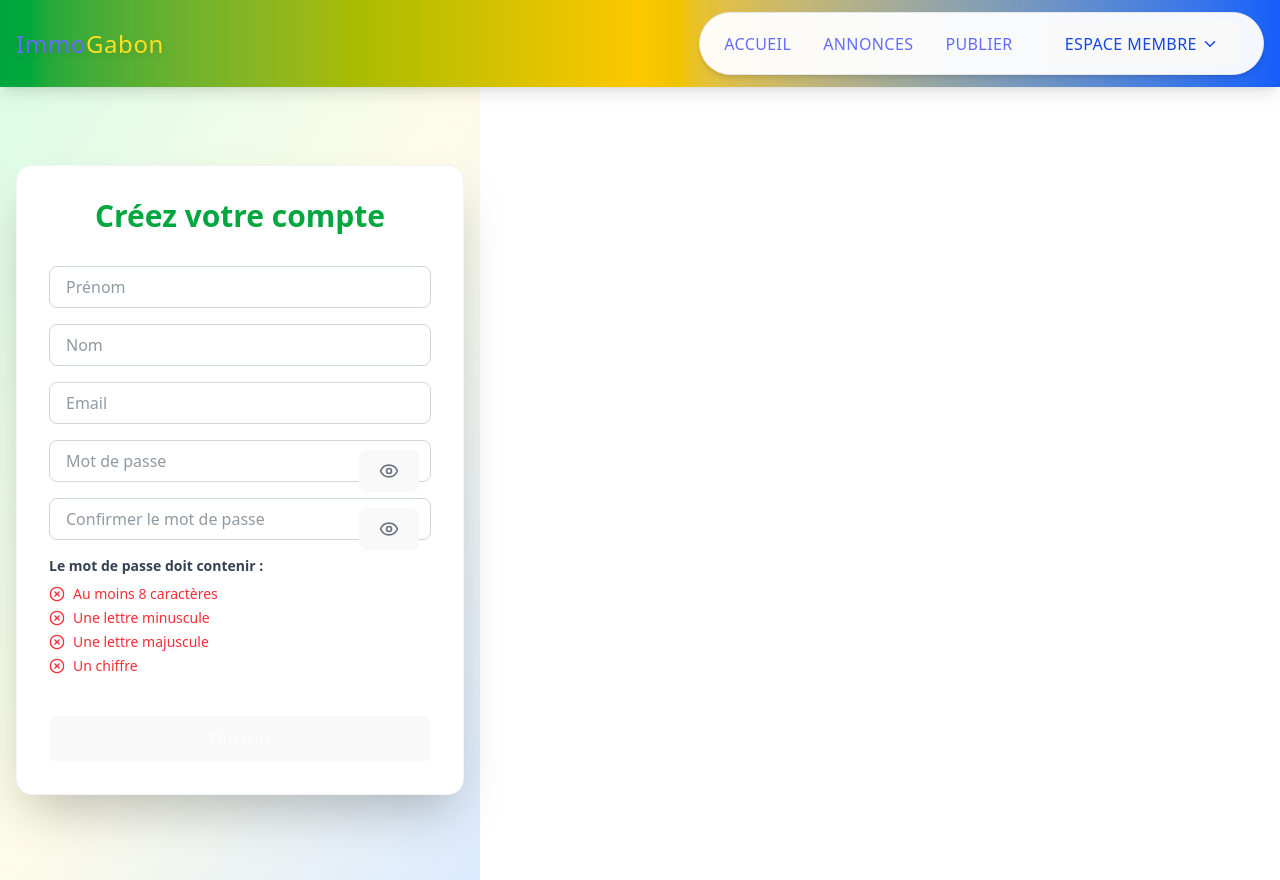
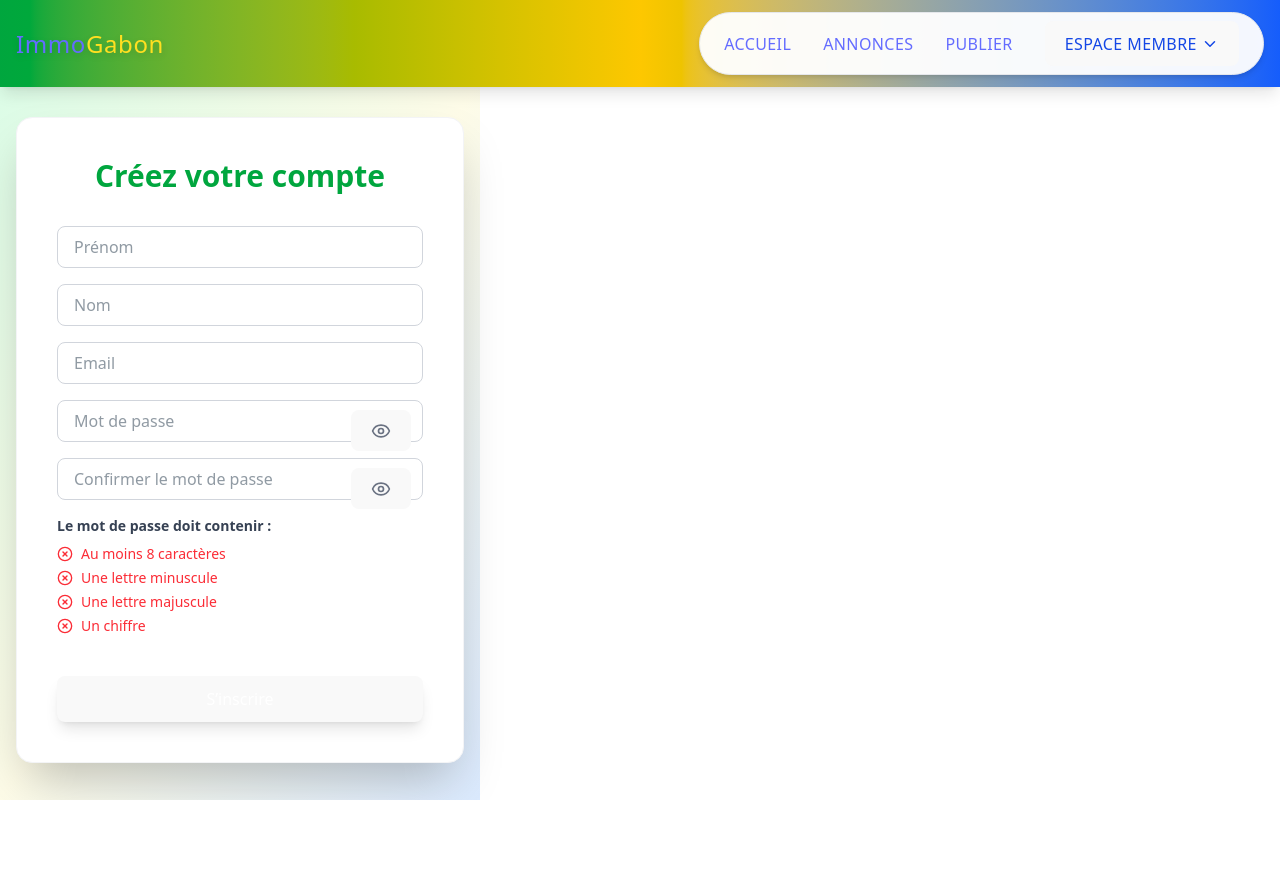
Before and after one commit to Harry8679/Immo-Gabon-Front, a React (Vite) app: page /inscription in a window 1280 px wide. After the commit the page ends 800 px from the top, so only its background shows below. Built offline with nearby package versions, Linux system fonts and the light colour scheme.

Commit message:
Register 3

```diff
--- a/src/pages/Register.tsx
+++ b/src/pages/Register.tsx
@@ -9,7 +9,7 @@ export default function Register() {
   const dispatch = useAppDispatch();
   const navigate = useNavigate();
 
-  // État du formulaire
+  // États du formulaire
   const [formData, setFormData] = useState({
     firstName: "",
     lastName: "",
@@ -18,11 +18,11 @@ export default function Register() {
     confirmPassword: "",
   });
 
-  // État d’affichage du mot de passe
+  // États de visibilité des mots de passe
   const [showPassword, setShowPassword] = useState(false);
   const [showConfirm, setShowConfirm] = useState(false);
 
-  // Validation dynamique du mot de passe
+  // Validation dynamique
   const [passwordCriteria, setPasswordCriteria] = useState({
     length: false,
     lowercase: false,
@@ -41,17 +41,14 @@ export default function Register() {
     });
   }, [formData.password]);
 
-  // Vérifie la correspondance des mots de passe
   const passwordsMatch =
     formData.password.length > 0 &&
     formData.password === formData.confirmPassword;
 
-  // Gère les changements dans le formulaire
   const handleChange = (e: React.ChangeEvent<HTMLInputElement>) => {
     setFormData({ ...formData, [e.target.name]: e.target.value });
   };
 
-  // Soumission du formulaire
   const handleSubmit = async (e: FormEvent) => {
     e.preventDefault();
 
@@ -64,7 +61,6 @@ export default function Register() {
       return;
     }
 
-    // Vérifie si tous les critères sont remplis
     if (!Object.values(passwordCriteria).every(Boolean)) {
       Swal.fire({
         title: "Mot de passe invalide",
@@ -101,90 +97,66 @@ export default function Register() {
   };
 
   return (
-    <div className="flex justify-center items-center min-h-screen bg-gradient-to-br from-green-100 via-yellow-50 to-blue-100 px-4">
+    <div className="flex justify-center items-center min-h-[calc(100vh-80px)] bg-gradient-to-br from-green-100 via-yellow-50 to-blue-100 px-4 py-8">
       <form
         onSubmit={handleSubmit}
-        className="bg-white shadow-2xl rounded-2xl p-8 w-full max-w-md border border-gray-100"
+        className="bg-white shadow-2xl rounded-2xl p-10 w-full max-w-md border border-gray-100 flex flex-col items-center"
       >
         <h2 className="text-3xl font-bold text-center text-green-600 mb-8">
           Créez votre compte
         </h2>
 
-        {/* Champs de base */}
-        <div className="space-y-4">
-          <input
+        <div className="space-y-4 w-full">
+          <InputField
             type="text"
             name="firstName"
             placeholder="Prénom"
             value={formData.firstName}
             onChange={handleChange}
-            className="w-full border border-gray-300 rounded-lg px-4 py-2 focus:ring-2 focus:ring-green-500 outline-none"
-            required
           />
-          <input
+          <InputField
             type="text"
             name="lastName"
             placeholder="Nom"
             value={formData.lastName}
             onChange={handleChange}
-            className="w-full border border-gray-300 rounded-lg px-4 py-2 focus:ring-2 focus:ring-green-500 outline-none"
-            required
           />
-          <input
+          <InputField
             type="email"
             name="email"
             placeholder="Email"
             value={formData.email}
             onChange={handleChange}
-            className="w-full border border-gray-300 rounded-lg px-4 py-2 focus:ring-2 focus:ring-green-500 outline-none"
-            required
           />
 
           {/* Mot de passe */}
-          <div className="relative">
-            <input
-              type={showPassword ? "text" : "password"}
+          <PasswordField
+            label="Mot de passe"
             name="password"
-              placeholder="Mot de passe"
             value={formData.password}
             onChange={handleChange}
-              className="w-full border border-gray-300 rounded-lg px-4 py-2 focus:ring-2 focus:ring-green-500 outline-none pr-10"
-              required
+            show={showPassword}
+            toggle={() => setShowPassword(!showPassword)}
           />
-            <button
-              type="button"
-              onClick={() => setShowPassword(!showPassword)}
-              className="absolute right-3 top-2.5 text-gray-500 hover:text-green-600"
-            >
-              {showPassword ? <EyeOff size={20} /> : <Eye size={20} />}
-            </button>
-          </div>
 
-          {/* Confirmation du mot de passe */}
-          <div className="relative">
-            <input
-              type={showConfirm ? "text" : "password"}
+          {/* Confirmation */}
+          <PasswordField
+            label="Confirmer le mot de passe"
             name="confirmPassword"
-              placeholder="Confirmer le mot de passe"
             value={formData.confirmPassword}
             onChange={handleChange}
-              className={`w-full border rounded-lg px-4 py-2 pr-10 focus:ring-2 outline-none ${
-                passwordsMatch
-                  ? "border-green-500 focus:ring-green-500"
-                  : "border-gray-300 focus:ring-green-500"
-              }`}
-              required
+            show={showConfirm}
+            toggle={() => setShowConfirm(!showConfirm)}
+            borderColor={
+              passwordsMatch && formData.confirmPassword
+                ? "border-green-500"
+                : formData.confirmPassword
+                ? "border-red-400"
+                : "border-gray-300"
+            }
           />
-            <button
-              type="button"
-              onClick={() => setShowConfirm(!showConfirm)}
-              className="absolute right-3 top-2.5 text-gray-500 hover:text-green-600"
-            >
-              {showConfirm ? <EyeOff size={20} /> : <Eye size={20} />}
-            </button>
-          </div>
 
-          {/* Indicateurs de mot de passe */}
+          {/* Validation dynamique */}
           <div className="mt-4 text-sm">
             <p className="font-semibold mb-2 text-gray-700">
               Le mot de passe doit contenir :
@@ -229,12 +201,12 @@ export default function Register() {
             )}
           </div>
 
-          {/* Bouton */}
+          {/* Bouton visible et centré */}
           <button
             type="submit"
-            className="w-full bg-green-600 text-white py-2 rounded-lg font-semibold hover:bg-green-700 transition duration-300 mt-6"
+            className="w-full bg-green-600 text-white py-2.5 mt-6 rounded-lg font-semibold hover:bg-green-700 transition duration-300 text-lg shadow-lg"
           >
-            S'inscrire
+            S’inscrire
           </button>
         </div>
       </form>
@@ -242,7 +214,50 @@ export default function Register() {
   );
 }
 
-// 🔹 Composant réutilisable pour les règles de mot de passe
+// 🔹 Champs simples
+function InputField(props: any) {
+  return (
+    <input
+      {...props}
+      className="w-full border border-gray-300 rounded-lg px-4 py-2 focus:ring-2 focus:ring-green-500 outline-none"
+      required
+    />
+  );
+}
+
+// 🔹 Champs de mot de passe
+function PasswordField({
+  label,
+  name,
+  value,
+  onChange,
+  show,
+  toggle,
+  borderColor = "border-gray-300",
+}: any) {
+  return (
+    <div className="relative w-full">
+      <input
+        type={show ? "text" : "password"}
+        name={name}
+        placeholder={label}
+        value={value}
+        onChange={onChange}
+        className={`w-full border ${borderColor} rounded-lg px-4 py-2 pr-10 focus:ring-2 focus:ring-green-500 outline-none`}
+        required
+      />
+      <button
+        type="button"
+        onClick={toggle}
+        className="absolute right-3 top-2.5 text-gray-500 hover:text-green-600"
+      >
+        {show ? <EyeOff size={20} /> : <Eye size={20} />}
+      </button>
+    </div>
+  );
+}
+
+// 🔹 Règle du mot de passe
 function PasswordRule({ isValid, text }: { isValid: boolean; text: string }) {
   return (
     <li className="flex items-center space-x-2">
@@ -251,9 +266,7 @@ function PasswordRule({ isValid, text }: { isValid: boolean; text: string }) {
       ) : (
         <XCircle size={16} className="text-red-500" />
       )}
-      <span className={isValid ? "text-green-600" : "text-red-500"}>
-        {text}
-      </span>
+      <span className={isValid ? "text-green-600" : "text-red-500"}>{text}</span>
     </li>
   );
 }
```
Lines whose indentation alone changed are shown as unchanged.
